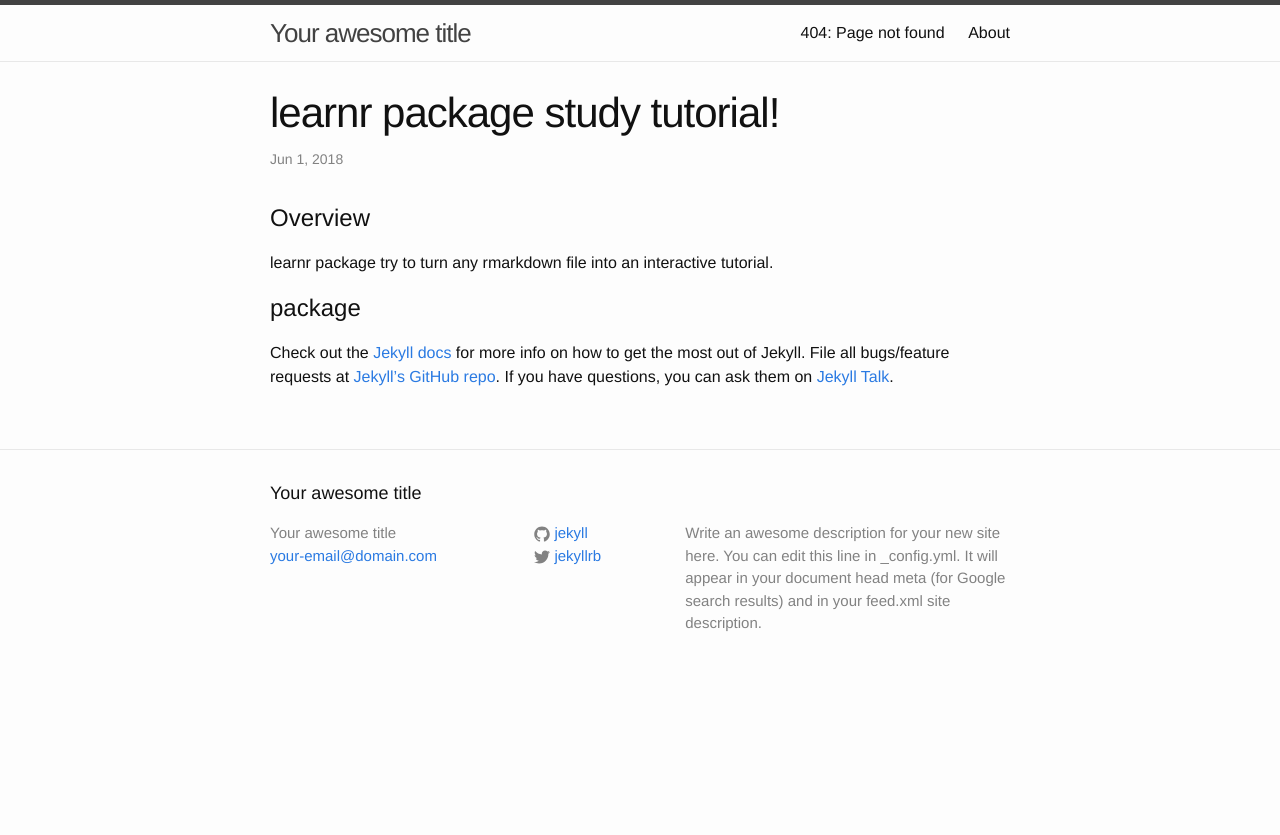
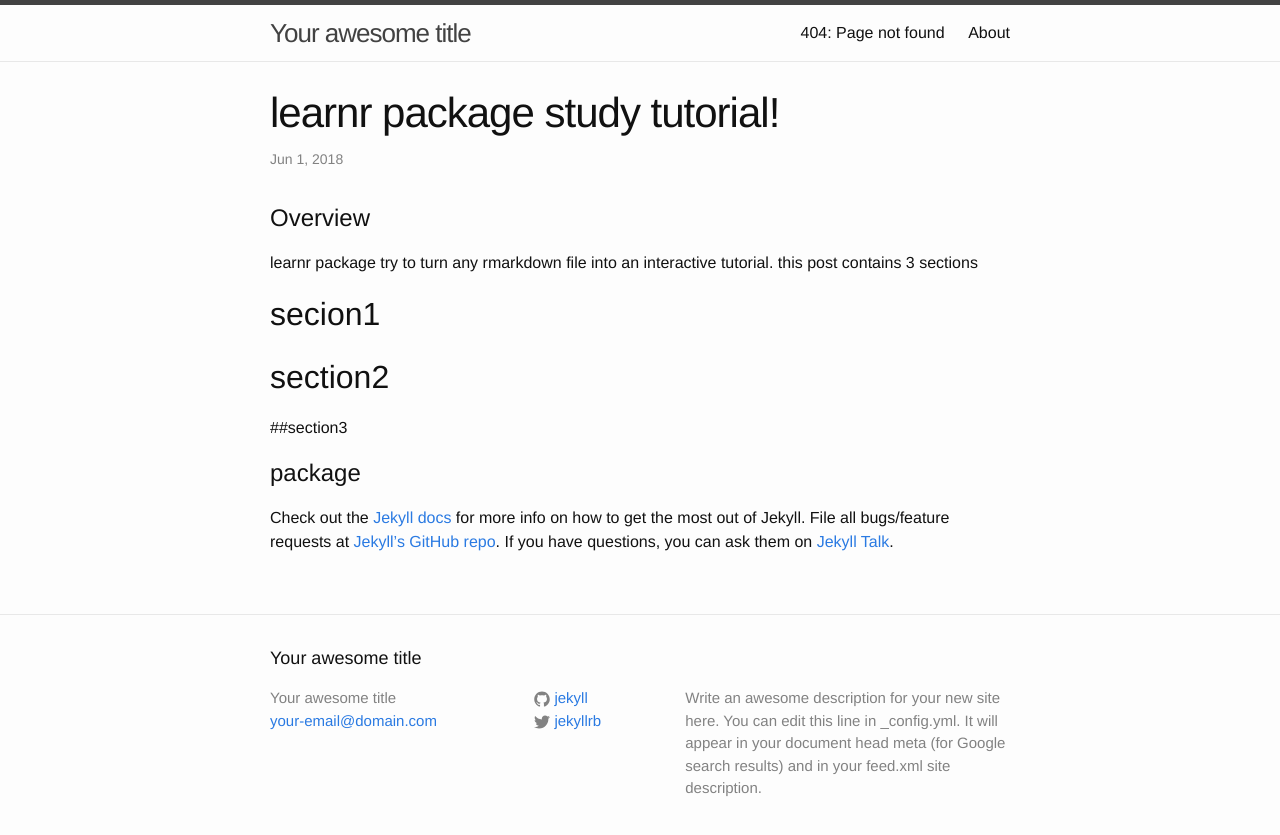
Before and after one commit to takewiki/takewiki.github.io, a Jekyll site: the page built from _posts/2018-06-01-learnr package tutorial.markdown, in a window 1280 px wide. Shown: the top 835 px of the page. Built offline with Jekyll 4.4.1, drawn with Linux system fonts in a browser that asks for light colours.

Commit message:
update the section part for this post

```diff
--- a/_posts/2018-06-01-learnr package tutorial.markdown
+++ b/_posts/2018-06-01-learnr package tutorial.markdown
@@ -6,6 +6,13 @@ categories: training
 ---
 # Overview
 learnr package try to turn any rmarkdown file into an interactive tutorial.
+this post contains 3 sections
+
+## secion1
+
+## section2
+
+##section3
 
 # package
 
```
